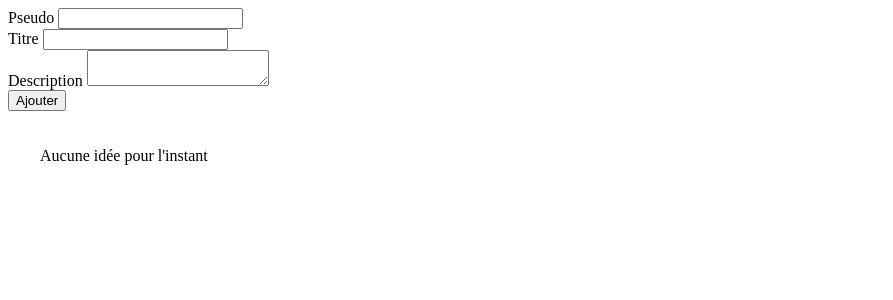
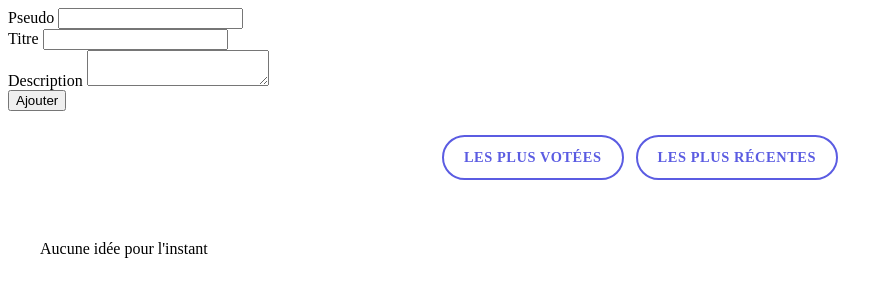
Before and after one commit to maelbouchenoua-wq/idea-box, a PHP site: page / in a window 1280 px wide. Shown: the top 300 px of the page, without its empty margins (0-893 px from the left). Run offline with PHP 8.4, Linux system fonts and the light colour scheme; data that the repository does not hold is empty.

Commit message:
modification des filtre

```diff
--- a/index.php
+++ b/index.php
@@ -65,6 +65,15 @@ unset($_SESSION['idee_enregistree']);
                 Ajouter
             </button>
         </form>
+        <form method="post" class="btntrie-form">
+            <button class="btntrie" type="submit" name="tri" value="vote">
+                LES PLUS VOTÉES
+            </button>
+
+            <button class="btntrie" type="submit" name="tri" value="recent">
+                LES PLUS RÉCENTES
+            </button>
+        </form>
     </div>
 </header>
 
```
